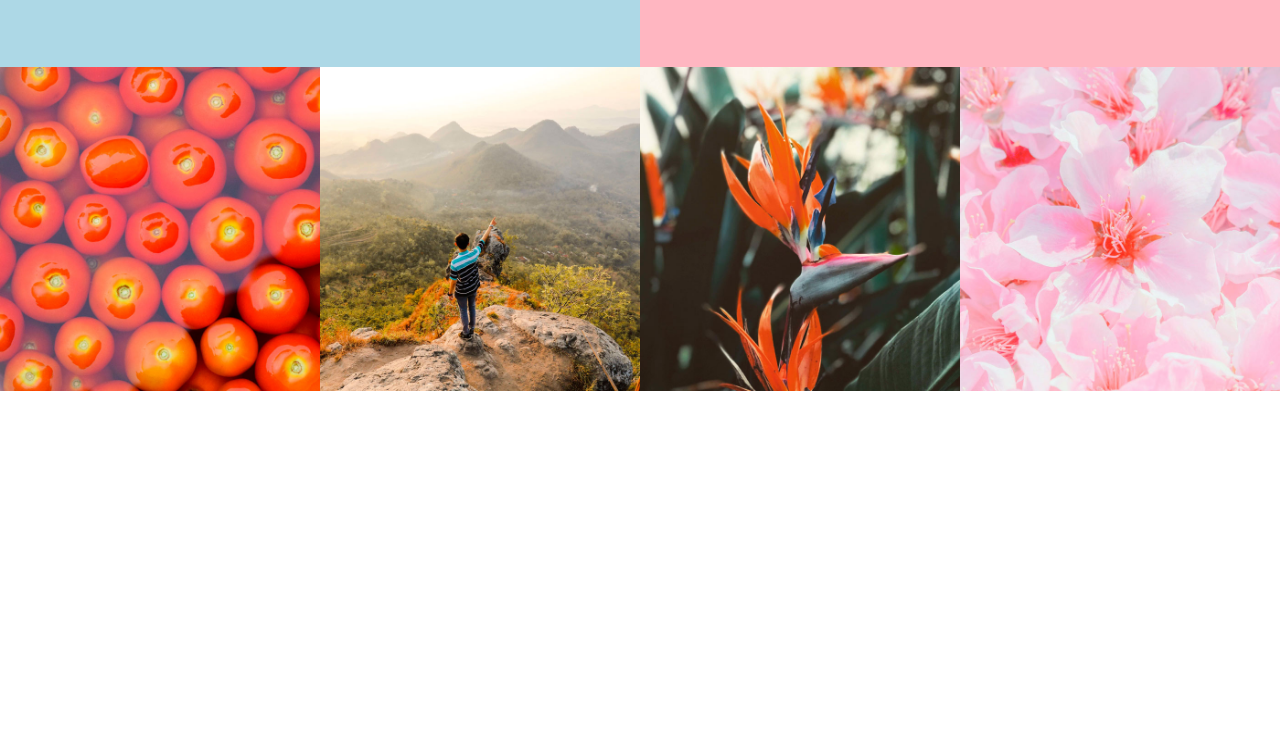
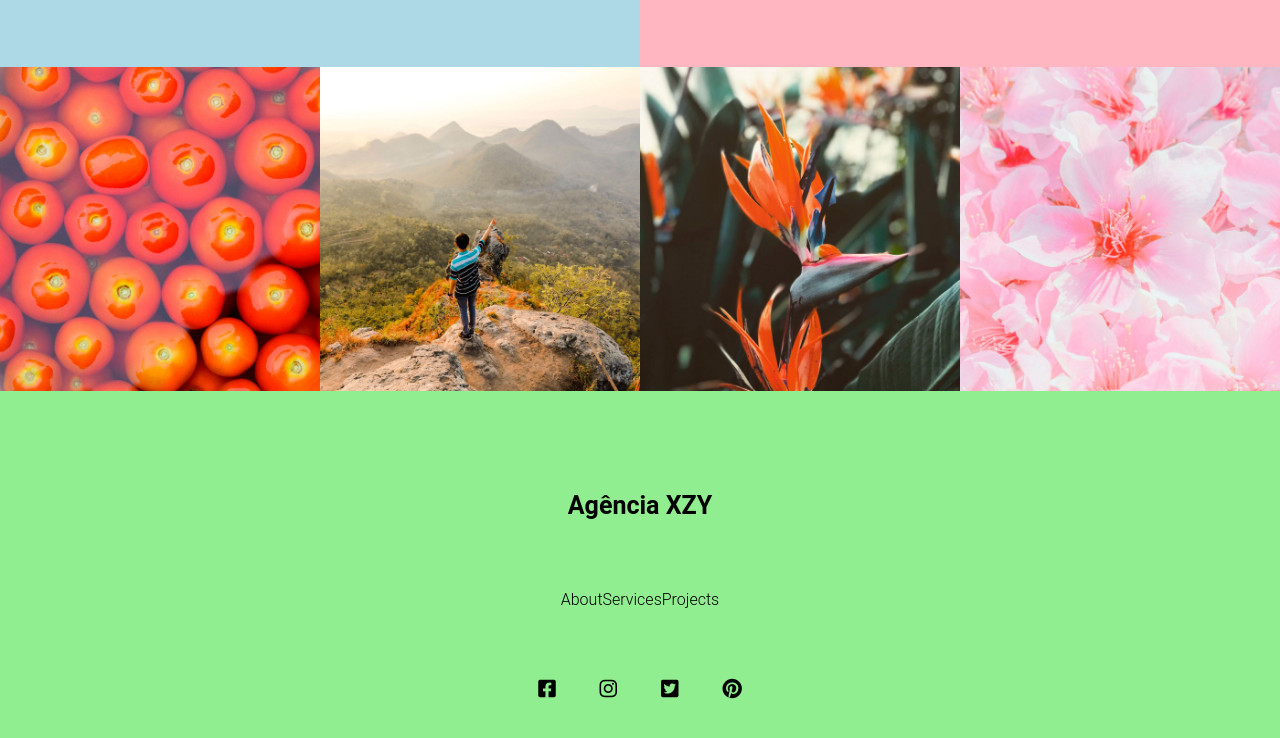
Before and after one commit to pjonnathan/LandingPage---Agencia, a plain HTML site: page index.html in a window 1280 px wide. Shown: the part 2351-3089 px from the top of the page. Before the commit the page ends 2746 px from the top, so only its background shows below. Drawn offline with Linux system fonts and the light colour scheme.

Commit message:
modified no footer

```diff
--- a/index.html
+++ b/index.html
@@ -7,6 +7,7 @@
     <link rel="stylesheet" href="./src/css/style.css">
     <link rel="stylesheet" href="./src/css/menu.css">
     <link rel="stylesheet" href="./src/css/variables.css">
+    <link rel="stylesheet" href="https://cdnjs.cloudflare.com/ajax/libs/font-awesome/6.1.0/css/all.min.css">
 
     <title>Landing Page Flex e Grid</title>
 </head>
@@ -57,7 +58,7 @@
             </a>
         </div>
     </section>
-    <section class="services">
+    <section class="services" id="services">
         <div class="service">
             <img src="./src/img/bolinha1.png" alt="Bolinha 1" />
             <div class="service-informacoes">
@@ -79,7 +80,7 @@
             </div>
         </div>
     </section>
-    <section class="projects">
+    <section class="projects" id="projects">
         <div class="project">
             <a href="">
                 <img src="./src/img/tomatoes.jpg" alt="Tomates">
@@ -101,6 +102,35 @@
             </a>
         </div>
     </section>
-    <footer class="footer"></footer>
+    <footer class="footer" id="contacts">
+        <h4>Agência XZY</h4>
+        <nav>
+            <ul>
+                <a href="#about">
+                    <li>About</li>
+                </a>
+                <a href="#services">
+                    <li>Services</li>
+                </a>
+                <a href="#projects">
+                    <li>Projects</li>
+                </a>
+            </ul>
+            <div class="social">
+                <a href="">
+                    <i class="fab fa-facebook-square"></i>
+                </a>
+                <a href="">
+                    <i class="fab fa-instagram"></i>
+                </a>
+                <a href="">
+                    <i class="fab fa-twitter-square"></i>
+                </a>
+                <a href="">
+                    <i class="fab fa-pinterest"></i>
+                </a>
+            </div>
+        </nav>
+    </footer>
 </body>
 </html>
--- a/src/css/style.css
+++ b/src/css/style.css
@@ -226,4 +226,55 @@ body {
 
 .footer {
     grid-area: footer;
+    display: flex;
+    background-color: lightgreen;
+    flex-direction: column;
+    text-align: center;
+    padding: 100px 0
 }
+
+.footer h4 {
+    font-weight: 700;
+    font-size: 2.5rem;
+    margin-bottom: 20px;
+}
+
+.footer nav {
+    margin: 50px 0;
+}
+
+.footer nav ul {
+    display: flex;
+    justify-content: center;
+    max-width: 320px;
+    margin: 0 auto;
+}
+
+.footer nav ul li a {
+    font-weight: 500;
+    font-size: 2rem;
+    margin: 20px;
+    transition: 0.3s;
+}
+
+.footer nav ul li a:hover {
+    font-weight: 700;
+    color: #fff;
+}
+
+.footer .social {
+    margin-top: 70px;
+}
+
+.footer .social i {
+    font-size: 2rem;
+    transition: 0.3s;
+}
+
+.footer .social a {
+    margin: 20px;
+}
+
+.footer .social a:hover {
+    color: #fff ;
+}
```
